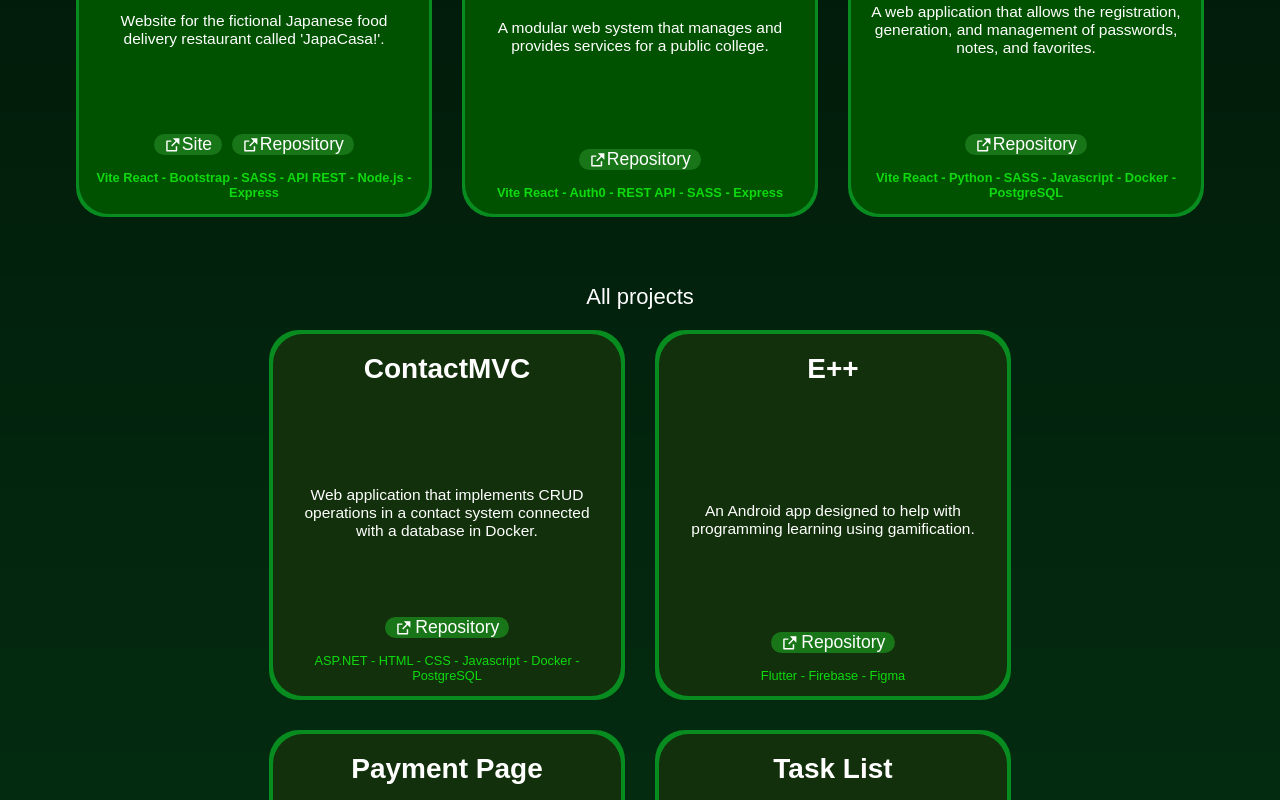
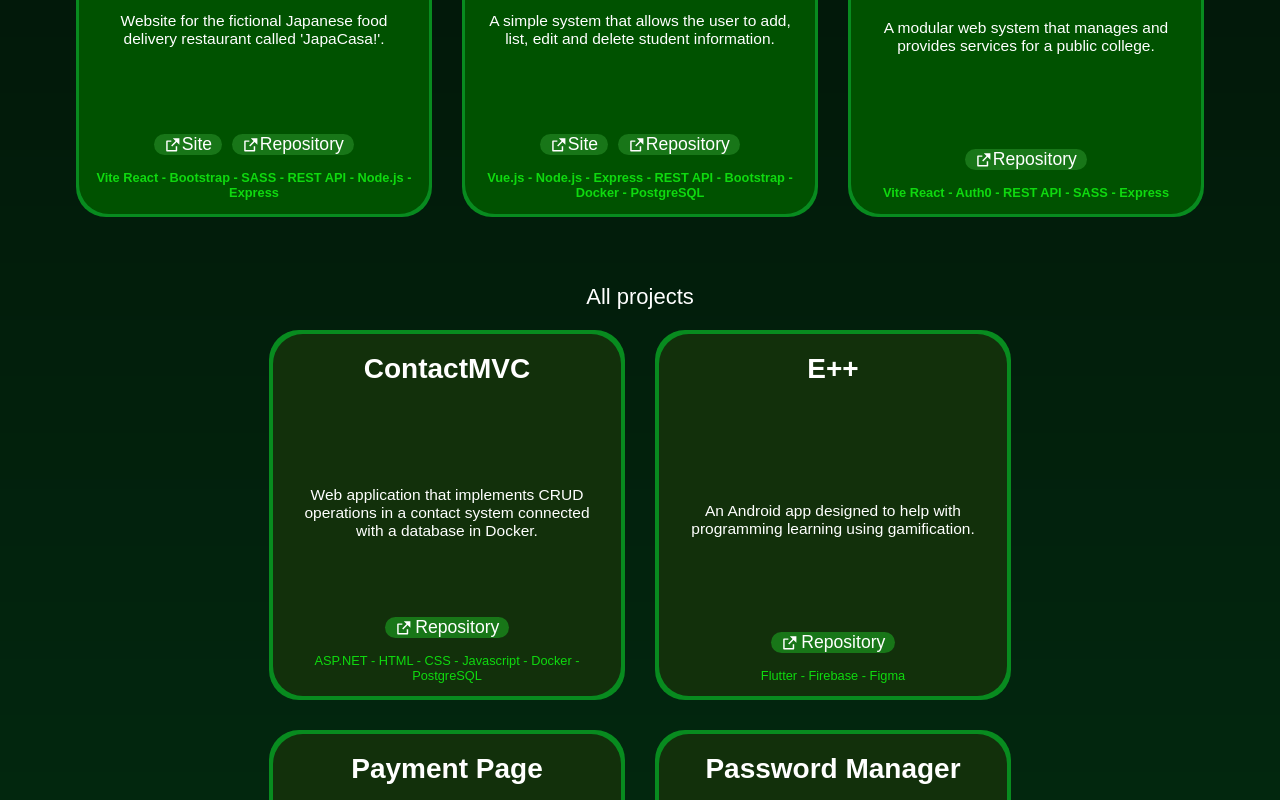
Before and after one commit to rickreisme/Portfolio, a React (Vite) app: page /english in a window 1280 px wide. Shown: the part 3160-3960 px from the top of the page. Built offline with nearby package versions, Linux system fonts and the light colour scheme.

Commit message:
REFACTOR: adicionando novo projeto

```diff
--- a/src/sessions/Projetos.tsx
+++ b/src/sessions/Projetos.tsx
@@ -21,20 +21,20 @@ const Projetos = () => {
                 />
 
                 <BoxProjeto
+                    titulo="CRUD Estudantes"
+                    descricao="Um sistema simples que permite adicionar, listar, editar e deletar informações de estudantes."
+                    linkRepo="https://github.com/rickreisme/CrudEstudantes"
+                    linkSite="https://crudestudantes.onrender.com"
+                    tecnologias="Vue.js - Node.js - Express - API REST - Bootstrap - Docker -
+PostgreSQL"
+                />
+
+                <BoxProjeto
                     titulo="Portal de Serviços"
                     descricao="Um sistema web modular que gerencia e disponibiliza
             serviços de uma faculdade pública."
                     linkRepo="https://github.com/rickreisme/PortalServicos"
                     tecnologias="Vite React - Auth0 - API REST - SASS - Express"
-                />
-
-                <BoxProjeto
-                    titulo="Gerenciador de Senhas"
-                    descricao="Uma aplicação web que permite o cadastro, geração e
-            o gerenciamento de senhas, notas e favoritos."
-                    linkRepo="https://github.com/rickreisme/GerenciadorSenhas"
-                    tecnologias="Vite React - Python - SASS - Javascript - Docker -
-            PostgreSQL"
                 />
             </div>
 
@@ -66,6 +66,15 @@ const Projetos = () => {
                     linkRepo="https://github.com/rickreisme/DesafioFrontEndWoovi"
                     tecnologias="Vite React - MUI - CSS in TS - Typescript - Figma -
             Vitest"
+                />
+
+                <BoxProjeto
+                    titulo="Gerenciador de Senhas"
+                    descricao="Uma aplicação web que permite o cadastro, geração e
+            o gerenciamento de senhas, notas e favoritos."
+                    linkRepo="https://github.com/rickreisme/GerenciadorSenhas"
+                    tecnologias="Vite React - Python - SASS - Javascript - Docker -
+            PostgreSQL"
                 />
 
                 <BoxProjeto
--- a/src/sessions/english/ProjetosEnglish.tsx
+++ b/src/sessions/english/ProjetosEnglish.tsx
@@ -17,7 +17,16 @@ const ProjetosEnglish = () => {
 Japanese food delivery restaurant called 'JapaCasa!'."
                     linkRepo="https://github.com/rickreisme/JapaCasa"
                     linkSite="https://japacasa.vercel.app"
-                    tecnologias="Vite React - Bootstrap - SASS - API REST - Node.js - Express"
+                    tecnologias="Vite React - Bootstrap - SASS - REST API - Node.js - Express"
+                />
+
+                <BoxProjeto
+                    titulo="Students CRUD"
+                    descricao="A simple system that allows the user to add, list, edit and delete student information."
+                    linkRepo="https://github.com/rickreisme/CrudEstudantes"
+                    linkSite="https://crudestudantes.onrender.com"
+                    tecnologias="Vue.js - Node.js - Express - REST API - Bootstrap - Docker -
+PostgreSQL"
                 />
 
                 <BoxProjeto
@@ -26,15 +35,6 @@ Japanese food delivery restaurant called 'JapaCasa!'."
 for a public college."
                     linkRepo="https://github.com/rickreisme/PortalServicos"
                     tecnologias="Vite React - Auth0 - REST API - SASS - Express"
-                />
-
-                <BoxProjeto
-                    titulo="Password Manager"
-                    descricao="A web application that allows the registration, generation,
-and management of passwords, notes, and favorites."
-                    linkRepo="https://github.com/rickreisme/GerenciadorSenhas"
-                    tecnologias="Vite React - Python - SASS - Javascript - Docker -
-PostgreSQL"
                 />
             </div>
 
@@ -65,6 +65,15 @@ using gamification."
                     linkRepo="https://github.com/rickreisme/DesafioFrontEndWoovi"
                     tecnologias="Vite React - MUI - CSS in TS - Typescript - Figma -
             Vitest"
+                />
+
+                <BoxProjeto
+                    titulo="Password Manager"
+                    descricao="A web application that allows the registration, generation,
+and management of passwords, notes, and favorites."
+                    linkRepo="https://github.com/rickreisme/GerenciadorSenhas"
+                    tecnologias="Vite React - Python - SASS - Javascript - Docker -
+PostgreSQL"
                 />
 
                 <BoxProjeto
```
